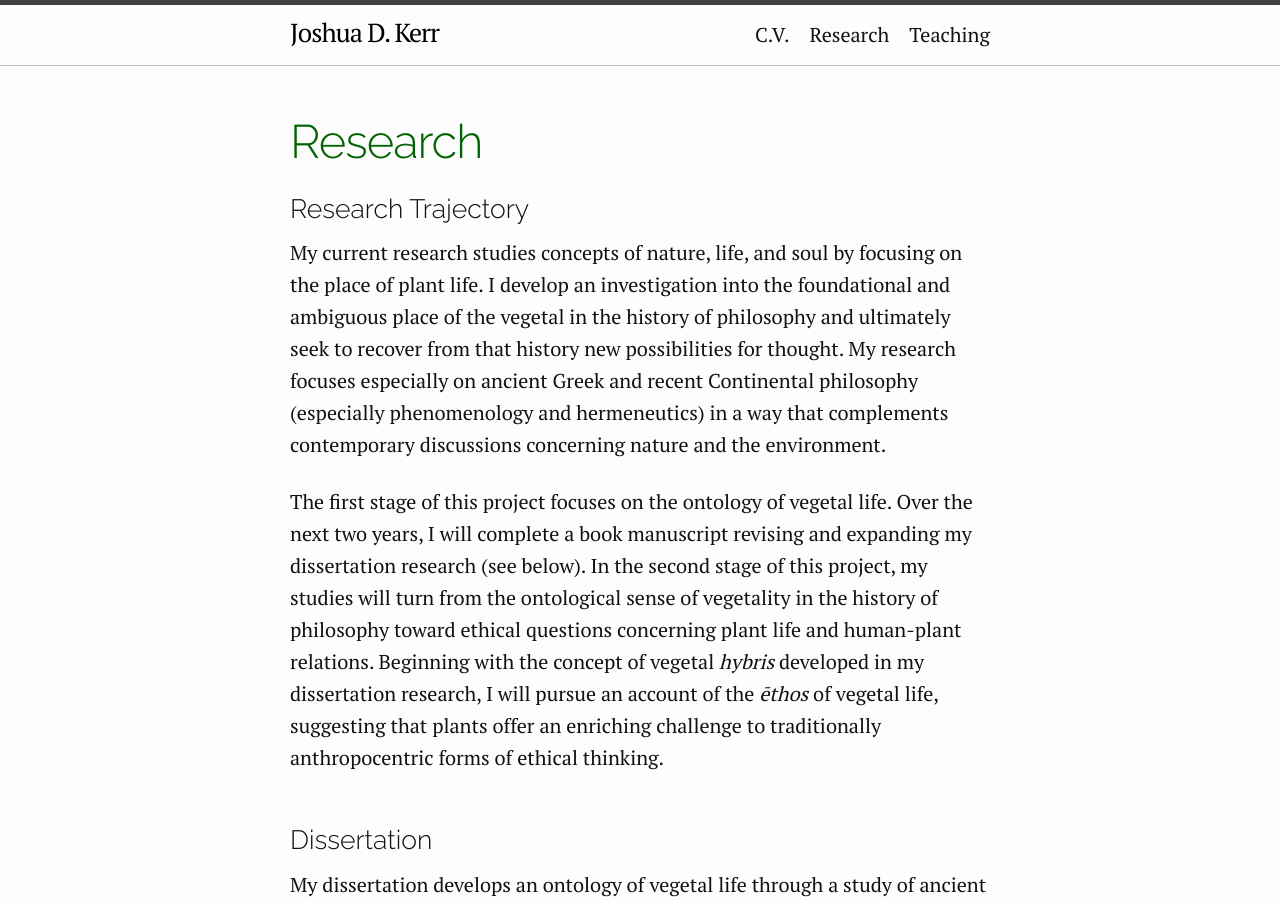
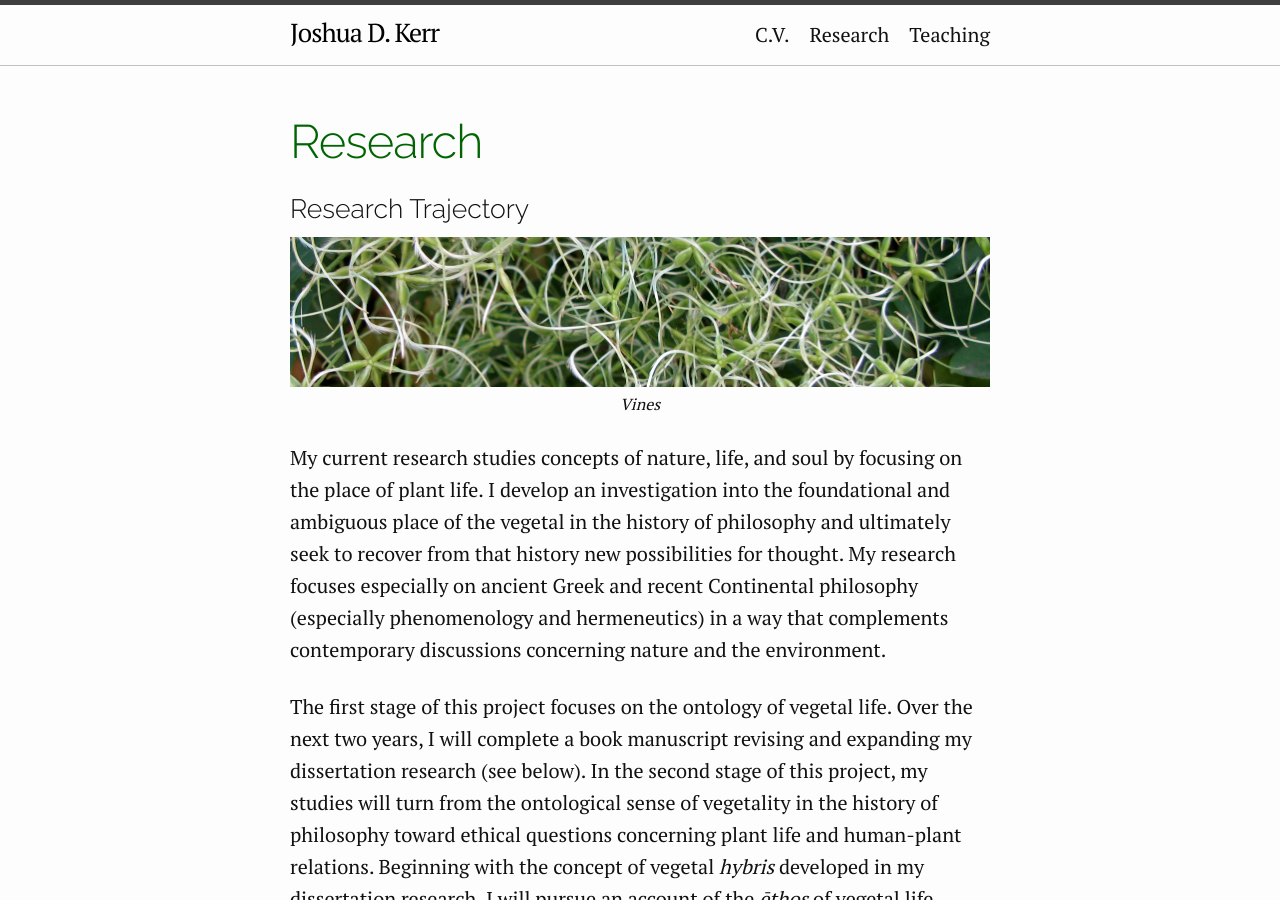
Before and after one commit to joshuakerr/joshuakerr.github.io.old, a Jekyll site: the page built from pages/research.md, in a window 1280 px wide and 900 px high. Built offline with Jekyll 4.4.1, drawn with Linux system fonts in a browser that asks for light colours.

Commit message:
images test

```diff
--- a/pages/research.md
+++ b/pages/research.md
@@ -5,7 +5,7 @@
 
 ### Research Trajectory
 
-<!-- {% include image.html src="/images/research-head.png" caption="Vines" %} -->
+{% include image.html src="/images/research-head.png" caption="Vines" %}
 
 My current research studies concepts of nature, life, and soul by focusing on the place of plant life. I develop an investigation into the foundational and ambiguous place of the vegetal in the history of philosophy and ultimately seek to recover from that history new possibilities for thought. My research focuses especially on ancient Greek and recent Continental philosophy (especially phenomenology and hermeneutics) in a way that complements contemporary discussions concerning nature and the environment.
 
```
